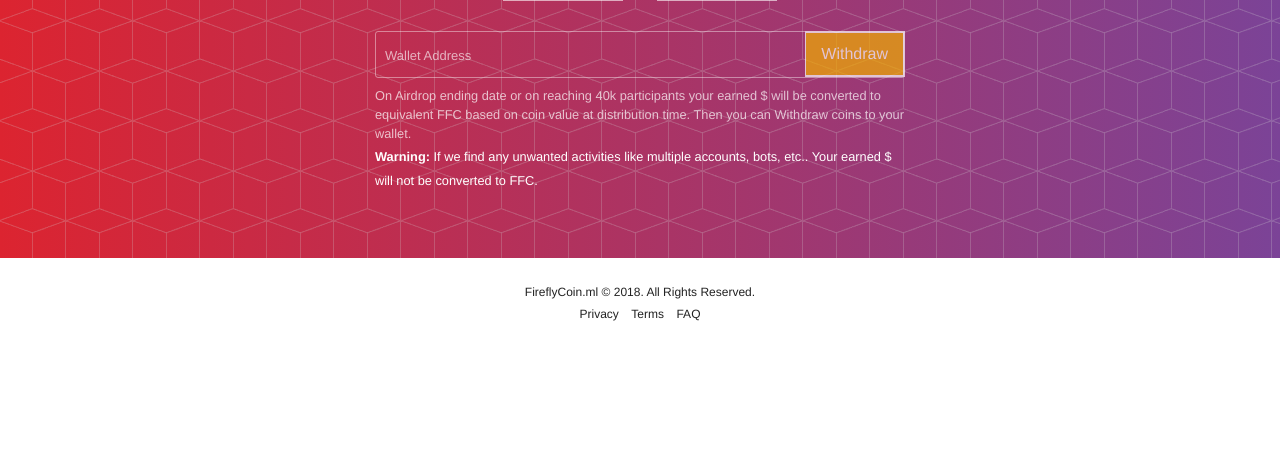
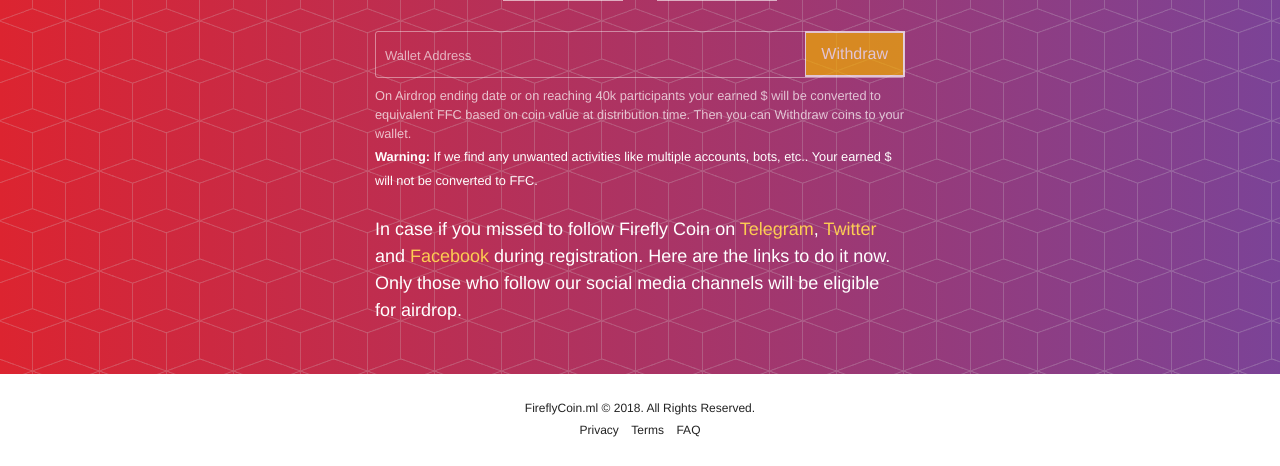
Before and after one commit to sandy912/Airdrop, a CodeIgniter app: page /Airdrop/user/profile in a window 1280 px wide. Shown: the part 542-1008 px from the top of the page. Before the commit the page ends 863 px from the top, so only its background shows below. Run offline with CodeIgniter, Linux system fonts and the light colour scheme; the visitor is signed in with stand-in values (Sample User, id 1); data that the repository does not hold is empty; some libraries are stand-ins or nearby versions; some web fonts are replaced.

Commit message:
User profile social links added

```diff
--- a/application/views/User_profile.php
+++ b/application/views/User_profile.php
@@ -60,7 +60,9 @@
             </div>
           </div>
           <small><b>Warning:</b> If we find any unwanted activities like multiple accounts, bots, etc.. Your earned $ will not be converted to FFC.</small>
-
+          <br>
+          <br>
+          <p>In case if you missed to follow Firefly Coin on <a href="https://t.me/CoinFirefly" target="_blank">Telegram</a>, <a href="https://twitter.com/CoinFirefly" target="_blank">Twitter</a> and <a href="https://www.facebook.com/fireflycoin/" target="_blank">Facebook</a> during registration. Here are the links to do it now. Only those who follow our social media channels will be eligible for airdrop.</p>
         </div>
       </div>
     </div>
```
